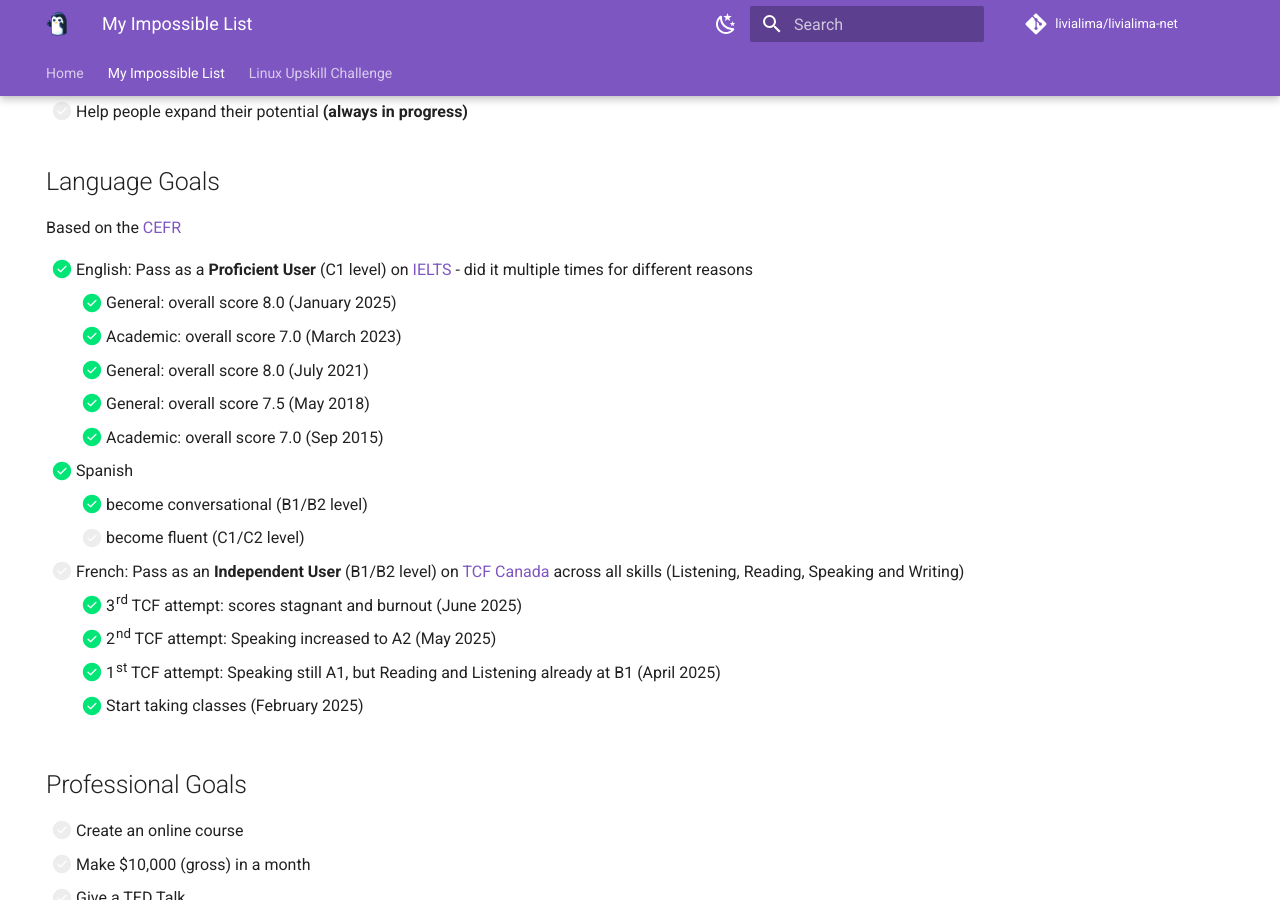
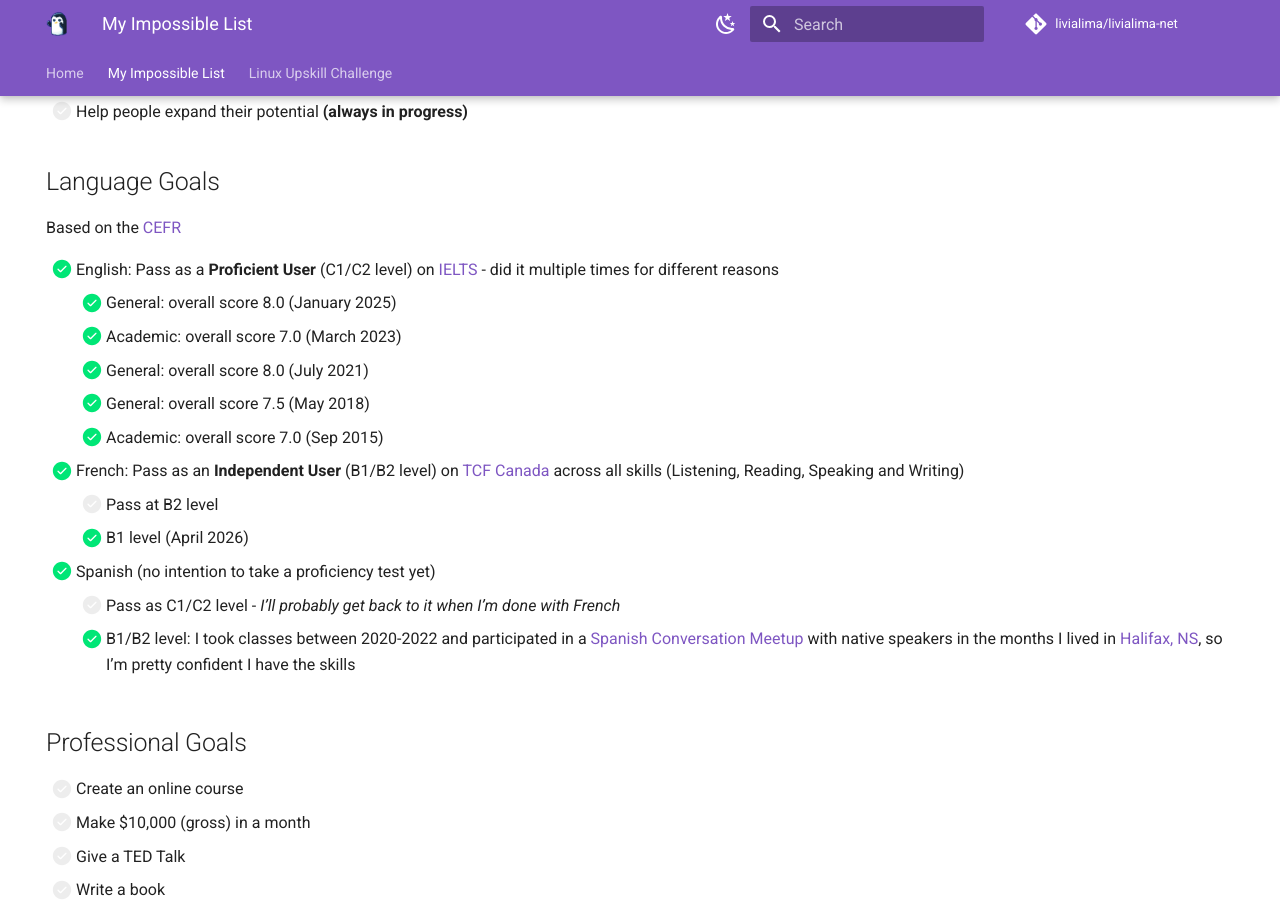
Before and after one commit to livialima/livialima-net, an MkDocs documentation site: the page built from docs/my-impossible-list.md, in a window 1280 px wide and 900 px high, scrolled down 556 px. Built offline with MkDocs 1.6.1 and Material for MkDocs 9.7.7, drawn with Linux system fonts in a browser that asks for light colours; comment, search, counter and statistics services are not loaded; some of the changed text lies outside the part shown.

Commit message:
update language goals

```diff
--- a/docs/my-impossible-list.md
+++ b/docs/my-impossible-list.md
@@ -24,20 +24,18 @@ The impossible list should always evolve, listing experiences that lead to other
 ## Language Goals
 Based on the [CEFR](https://en.wikipedia.org/wiki/Common_European_Framework_of_Reference_for_Languages#Common_reference_levels)
 
-- [x] English: Pass as a **Proficient User** (C1 level) on [IELTS](https://takeielts.britishcouncil.org/teach-ielts/test-information/scores-explained) - did it multiple times for different reasons
+- [x] English: Pass as a **Proficient User** (C1/C2 level) on [IELTS](https://takeielts.britishcouncil.org/teach-ielts/test-information/scores-explained) - did it multiple times for different reasons
     * [x] General: overall score 8.0 (January 2025)
     * [x] Academic: overall score 7.0 (March 2023)
     * [x] General: overall score 8.0 (July 2021)
     * [x] General: overall score 7.5 (May 2018)
     * [x] Academic: overall score 7.0 (Sep 2015)
-- [x] Spanish
-    - [x] become conversational (B1/B2 level)
-    - [ ] become fluent (C1/C2 level)
-- [ ] French: Pass as an **Independent User** (B1/B2 level) on [TCF Canada](https://www.france-education-international.fr/test/tcf-canada?langue=en) across all skills (Listening, Reading, Speaking and Writing)
-    * [x] 3rd TCF attempt: scores stagnant and burnout (June 2025)
-    * [x] 2nd TCF attempt: Speaking increased to A2 (May 2025)
-    * [x] 1st TCF attempt: Speaking still A1, but Reading and Listening already at B1 (April 2025)
-    * [x] Start taking classes (February 2025)
+- [x] French: Pass as an **Independent User** (B1/B2 level) on [TCF Canada](https://www.france-education-international.fr/test/tcf-canada?langue=en) across all skills (Listening, Reading, Speaking and Writing)
+    * [ ] Pass at B2 level
+    * [x] B1 level (April 2026)
+- [x] Spanish (no intention to take a proficiency test yet)
+    - [ ] Pass as C1/C2 level - *I'll probably get back to it when I'm done with French*
+    - [x] B1/B2 level: I took classes between 2020-2022 and participated in a [Spanish Conversation Meetup](https://www.meetup.com/halifax-spanish-meetup/) with native speakers in the months I lived in [Halifax, NS](#travel-goals), so I'm pretty confident I have the skills
 
 ## Professional Goals
 - [ ] Create an online course
@@ -105,13 +103,17 @@ Based on [The Coders Bucket List](https://dev.to/remast/the-coders-bucket-list-1
 - [ ] Play an instrument available at a public space
 - [ ] Have an epic Nerf gun battle
 
-## Events to Attend (in person, not online)
+## Events to Attend
+(in person, not online)
+
 - [x] [FISL - Fórum Internacional de Software Livre](https://web.archive.org/web/20150713055504/http://softwarelivre.org/fisl16/o-evento/sobre-o-fisl) ([2015](https://www.facebook.com/media/set/?set=a.1424877627701838)) : **best thing I've ever done**. Absolutely life changing. So sad it's over.
-- [x] Medieval themed events
+- [x] Medieval/Renaissance fairs
     * [x] Jantar Medieval VI Edition ([2014](https://www.facebook.com/media/set/?set=a.240107426178870))
     * [x] Noites Bárbaras V Edition ([2014](https://www.facebook.com/media/set/?set=a.260698884119724))
     * [x] Jantar Medieval VII Edition ([2015](https://www.facebook.com/media/set/?set=a.1424809451041989))
     * [x] Jantar Medieval VIII Edition ([2016](https://www.facebook.com/media/set/?set=a.497436407112636))
+- [x] K-Pop concert
+  - [x] BLACKPINK ([2025](https://www.instagram.com/stories/highlights/18066307099944564/))
 - [ ] Open Source Summit
 - [ ] Cisco Live
 - [ ] Deftones concert
```
